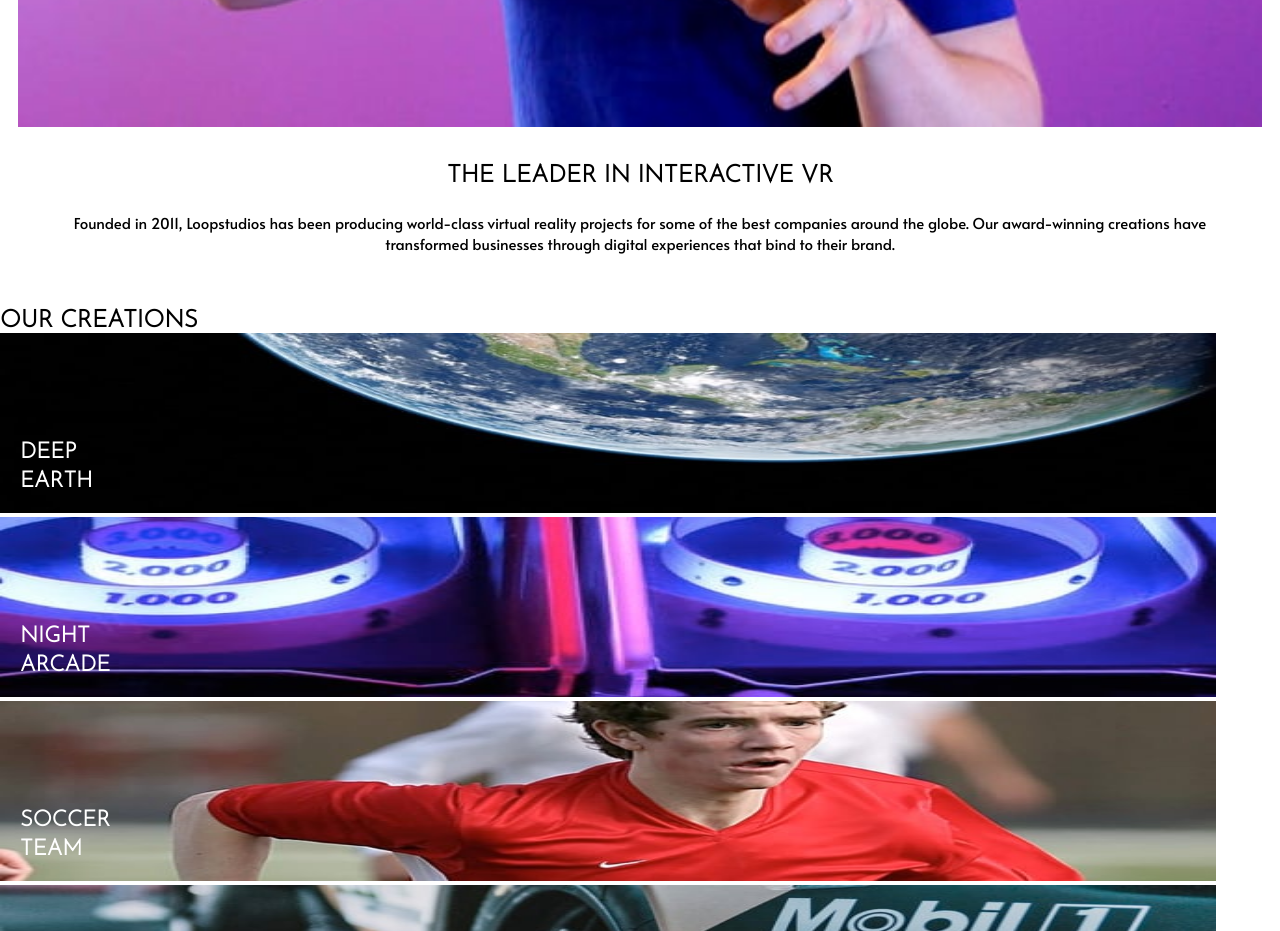
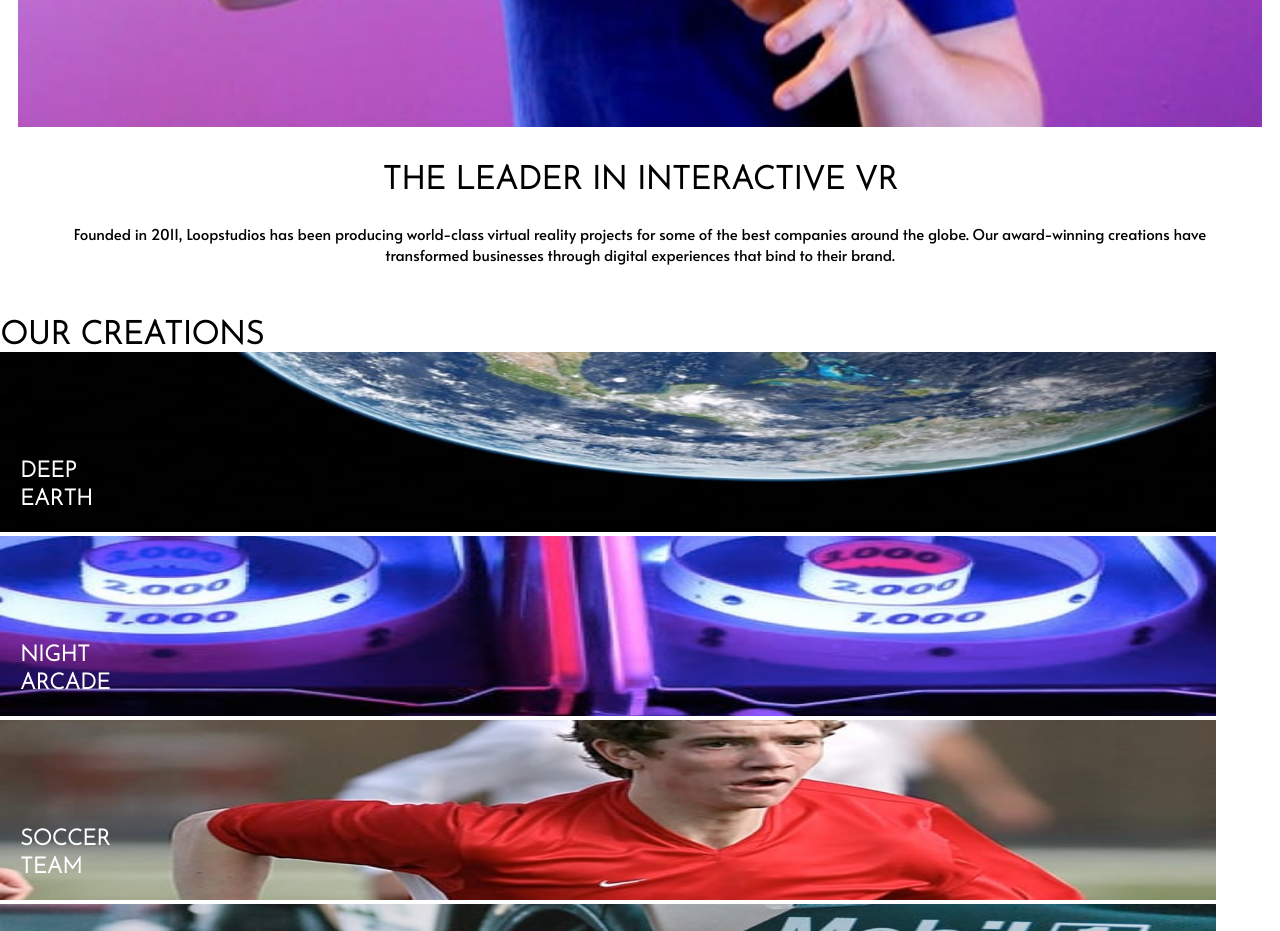
Before and after one commit to fmolinadev/loopstudios-landing-page, a React (Create React App) app: page / in a window 1280 px wide. Shown: the part 1480-2411 px from the top of the page. Built offline with nearby package versions, Linux system fonts and the light colour scheme.

Commit message:
Update global  styles

```diff
--- a/src/styles/index.css
+++ b/src/styles/index.css
@@ -16,6 +16,8 @@ h1, h2, h3, h4, h5, h6 {
   text-transform: uppercase;
 }
 
+h2 {font-size: 32px;}
+
 p {
   font-size: 15px;
    font-family:"Alata", sans-serif;
```
